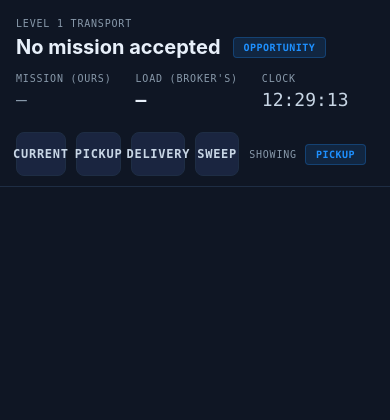
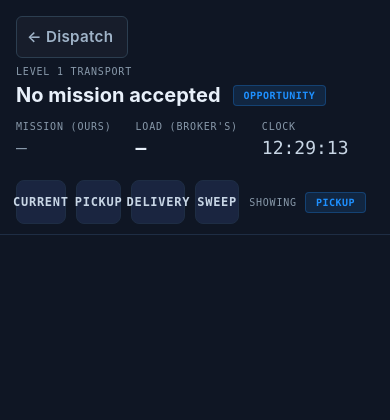
Before and after one commit to jax1313-outlook/Dispatch, a Flask app: page /portal in a window 390 px wide. Shown: the top 420 px of the page. Run offline with Flask 3, Linux system fonts and the light colour scheme.

Commit message:
Give the mission screen a way out
The JOE Portal shipped with two links: a stylesheet and the broker's phone number. From a mission screen the only exits were the browser's Back button and typing a URL, which the operator hit in real use and had to ask about. A screen with no exit is the same defect as a launcher nobody can find, and it fails the same way - perfectly, for whoever built it.

It points at /home rather than /portal. /portal redirects straight back to the mission being worked, so a back button there would return him to the screen he was trying to leave.

Sized for a thumb rather than a mouse - forty pixels of target, read and pressed in a cab and sometimes moving - and labelled Dispatch rather than Back, because back tells a driver nothing about where he will land. Quiet in colour so it is findable without competing with the load.

Five tests, proved to fail when the link is removed. One asserts the target actually resolves: a way out that leads to a 404 is worse than none, because it teaches the operator that the controls lie.

Co-Authored-By: Claude Opus 5 <noreply@anthropic.com>

```diff
--- a/portal/static/joe_portal.css
+++ b/portal/static/joe_portal.css
@@ -243,3 +243,33 @@ body { font-family: var(--font-ui); }
   .big-fact { font-size: 20px; }
   .mode-btn { flex: 1 1 auto; padding: 0 10px; font-size: 12px; }
 }
+
+/* The way out of a mission screen.
+   Sized for a thumb rather than a mouse -- this is read and pressed in a cab,
+   sometimes moving, and a 12px text link is not a target. Deliberately quiet
+   in colour: it must be findable without competing with the load itself. */
+.way-out {
+    display: inline-block;
+    margin-bottom: 6px;
+    padding: 8px 14px 8px 10px;
+    min-height: 40px;
+    line-height: 24px;
+    font-size: 0.95rem;
+    font-weight: 600;
+    letter-spacing: 0.02em;
+    color: #9fb3c8;
+    text-decoration: none;
+    border: 1px solid #2c3e50;
+    border-radius: 6px;
+    background: rgba(255, 255, 255, 0.03);
+}
+.way-out:hover,
+.way-out:focus {
+    color: #e8eef4;
+    border-color: #4a6785;
+    background: rgba(255, 255, 255, 0.08);
+}
+.way-out:focus-visible {
+    outline: 2px solid #4a9eff;
+    outline-offset: 2px;
+}
--- a/portal/templates/joe_portal.html
+++ b/portal/templates/joe_portal.html
@@ -18,6 +18,11 @@
 <header class="px-4 pt-4 pb-2">
   <div class="flex justify-between items-center flex-wrap gap-3">
     <div>
+      {# The way out. This screen had none: its only two links were a stylesheet
+         and the broker's phone number, so the only exit was the browser's Back
+         button or typing a URL. A screen with no exit is the same defect as a
+         launcher nobody can find. #}
+      <a class="way-out" href="{{ url_for('pages.home') }}">&larr; Dispatch</a>
       <div class="fact-label">Level 1 Transport</div>
       <div class="flex items-center gap-3 mt-1">
         <span class="big-fact">{{ record.title or 'Untitled mission' }}</span>
```
Also changed, not shown: tests/test_joe_portal_has_a_way_out.py (added, +48 -0 lines).
